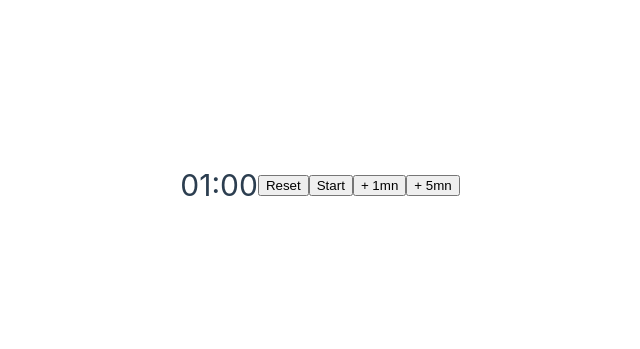
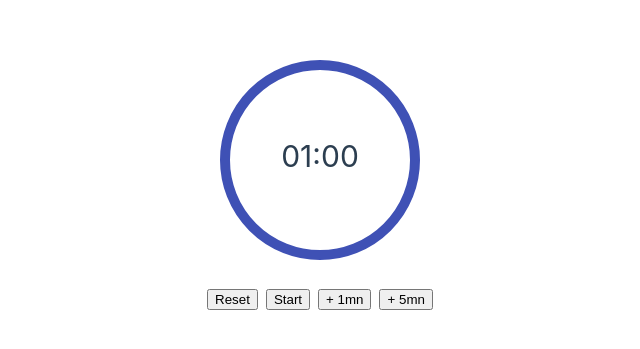
Before and after one commit to Buu97/pomodoro-counter, a Vue app: page / in a window 1280 px wide. Shown: the part 215-564 px from the top of the page, without its empty margins (320-960 px from the left). Built offline with nearby package versions, Linux system fonts and the light colour scheme.

Commit message:
create ProgressSpinnerComponent.vue

```diff
--- /dev/null
+++ b/src/components/ProgressSpinnerComponent.vue
@@ -0,0 +1,41 @@
+<script setup>
+import {computed} from "vue";
+
+const strokeWidth = 5;
+
+const props = defineProps({
+  percentage: {type: Number, default: 100},
+  size: {type: Number, default: 100},
+});
+const svgStyle = computed(() => ({width: props.size + 'px', height: props.size + 'px'}));
+const viewBox = computed(() => `0 0 ${props.size} ${props.size}`)
+const center = computed(() => props.size / 2);
+const radius = computed(() => center.value - strokeWidth);
+const circumference = computed(() => 2 * Math.PI * radius.value);
+const strokeDasharray = computed(() => circumference.value.toFixed(1));
+const strokeDashoffset = computed(() => (circumference.value * (1 - props.percentage / 100)).toFixed(1));
+
+</script>
+
+<template>
+  <svg v-if="size" :style="svgStyle"
+       class="progress-spinner" :viewBox="viewBox">
+    <circle class="progress-circle"
+            :cx="center" :cy="center" :r="radius"
+            :stroke-dasharray="strokeDasharray"
+            :stroke-dashoffset="strokeDashoffset" />
+  </svg>
+</template>
+
+<style scoped>
+
+.progress-circle {
+  fill: none;
+  stroke: #3f51b5;
+  stroke-width: 10;
+  stroke-linecap: round;
+  transform: rotate(-90deg); /* Start at top */
+  transform-origin: 50% 50%;
+  transition: stroke-dashoffset 0.35s ease;
+}
+</style>
--- a/src/components/TimerComponent.vue
+++ b/src/components/TimerComponent.vue
@@ -1,9 +1,12 @@
 <script setup>
-import {addMinutes, format, setHours, setMinutes, setSeconds, subSeconds} from "date-fns";
+import {addMinutes, differenceInMilliseconds, format, setHours, setMinutes, setSeconds, subSeconds} from "date-fns";
 import {computed, ref} from "vue";
+import ProgressSpinnerComponent from "@/components/ProgressSpinnerComponent.vue";
 
 const time = ref(setSeconds(setMinutes(setHours(new Date(), 0), 1), 0));
 const intervalId = ref(null);
+const percentage = ref(100);
+const initialDistance = ref(0);
 const displayedTime = computed(() => {
   return format(time.value, 'mm:ss');
 });
@@ -15,12 +18,16 @@ function addFiveMinutes() {
   time.value = addMinutes(time.value, 5);
 }
 function startTimer() {
+  initialDistance.value = differenceInMilliseconds(new Date(), time.value);
+  percentage.value = 100;
   intervalId.value = setInterval(() => {
     if (time.value.getSeconds() === 0 && time.value.getMinutes() === 0 && time.value.getHours() === 0) {
       pauseTimer();
       return;
     }
     time.value = subSeconds(time.value, 1);
+    const distance = differenceInMilliseconds(time.value, new Date());
+    percentage.value = Math.floor((distance * 100) / initialDistance.value);
   }, 1000);
 }
 
@@ -30,15 +37,18 @@ function pauseTimer() {
   }
 }
 function resetTimer() {
-  pauseTimer();
-  time.value = setSeconds(setMinutes(setHours(new Date(), 0), 1), 0);
+  // pauseTimer();
+  // time.value = setSeconds(setMinutes(setHours(new Date(), 0), 1), 0);
 }
 </script>
 
 <template>
 <main class="container">
-  <div id="timer">
-    {{ displayedTime }}
+  <div class="timer">
+    <ProgressSpinnerComponent :percentage="percentage" :size="200" />
+    <span class="timer-text">
+      {{ displayedTime }}
+    </span>
   </div>
 
   <div class="actions">
@@ -57,9 +67,23 @@ function resetTimer() {
   display: flex;
   align-items: center;
   justify-content: center;
+  flex-direction: column;
+  gap: 1rem;
 }
 
-#timer {
+.actions {
+  display: flex;
+  gap: .5rem;
+}
+
+.timer {
   font-size: 30px;
+  position: relative;
+}
+.timer .timer-text {
+  position: absolute;
+  left: 50%;
+  top: 45%;
+  transform: translate(-50%, -50%);
 }
 </style>
```
